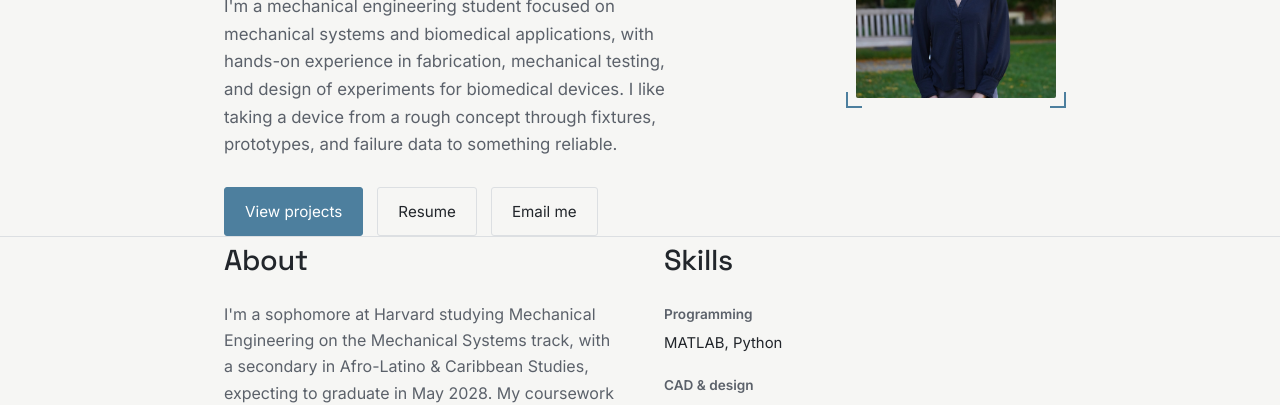
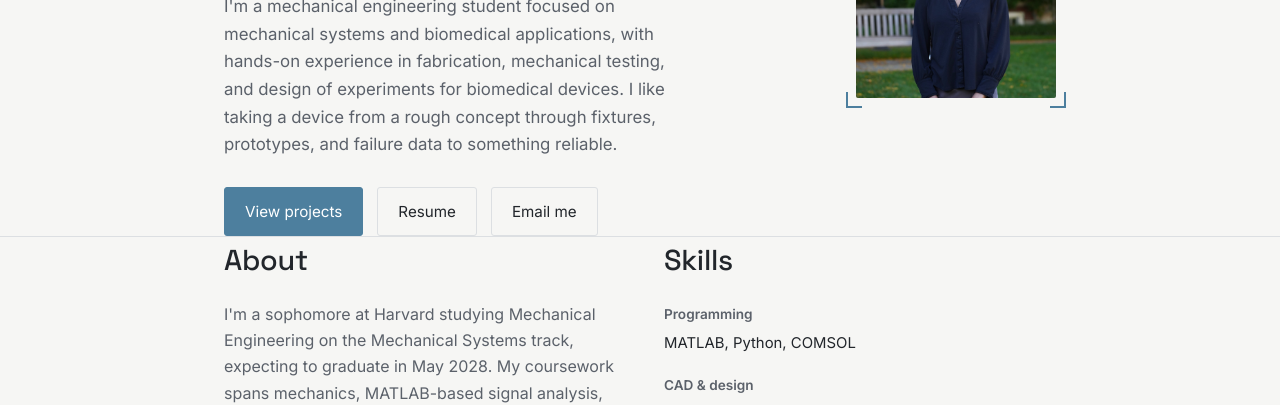
Before and after one commit to tiyanamattox12-coder/Tmattoxportfolio, a plain HTML site: page index.html in a window 1280 px wide. Shown: the part 370-775 px from the top of the page. Drawn offline with Linux system fonts and the light colour scheme.

Commit message:
Revise skills and about sections in index.html
Updated skills section to include additional programming and CAD skills.

```diff
--- a/index.html
+++ b/index.html
@@ -172,13 +172,13 @@
     <div class="about-grid">
       <div>
         <div class="section-head" style="margin-bottom:16px;"><h2>About</h2></div>
-        <p style="color:var(--ink-soft);">I'm a sophomore at Harvard studying Mechanical Engineering on the Mechanical Systems track, with a secondary in Afro-Latino &amp; Caribbean Studies, expecting to graduate in May 2028. My coursework spans mechanics, MATLAB-based signal analysis, and computational thinking in Python.</p>
+        <p style="color:var(--ink-soft);">I'm a sophomore at Harvard studying Mechanical Engineering on the Mechanical Systems track, expecting to graduate in May 2028. My coursework spans mechanics, MATLAB-based signal analysis, and computational thinking in Python.</p>
         <p style="color:var(--ink-soft); margin-top:14px;">Outside the lab, I'm the social chair for the Harvard Society of Black Scientists &amp; Engineers, a member of Harvard's varsity cheerleading team, and a regular volunteer with youth programs in Cambridge.</p>
       </div>
       <div>
         <div class="section-head" style="margin-bottom:16px;"><h2>Skills</h2></div>
-        <div class="skill-group"><h4>Programming</h4><div class="skill-list">MATLAB, Python</div></div>
-        <div class="skill-group"><h4>CAD &amp; design</h4><div class="skill-list">Fusion 360, 3D printing</div></div>
+        <div class="skill-group"><h4>Programming</h4><div class="skill-list">MATLAB, Python, COMSOL</div></div>
+        <div class="skill-group"><h4>CAD &amp; design</h4><div class="skill-list">Fusion 360, 3D printing,Parametric Sketching, Multi-Part Assemblies, Mechanical Fixtures & Jigs</div></div>
         <div class="skill-group"><h4>Manufacturing</h4><div class="skill-list">Heat press manufacturing, soldering, laser cutting, jig design, polymer processing, machine shop (mill, band saw, sanders)</div></div>
         <div class="skill-group"><h4>Testing</h4><div class="skill-list">Instron mechanical testing, peel testing, failure analysis, design of experiments, data visualization</div></div>
       </div>
```
